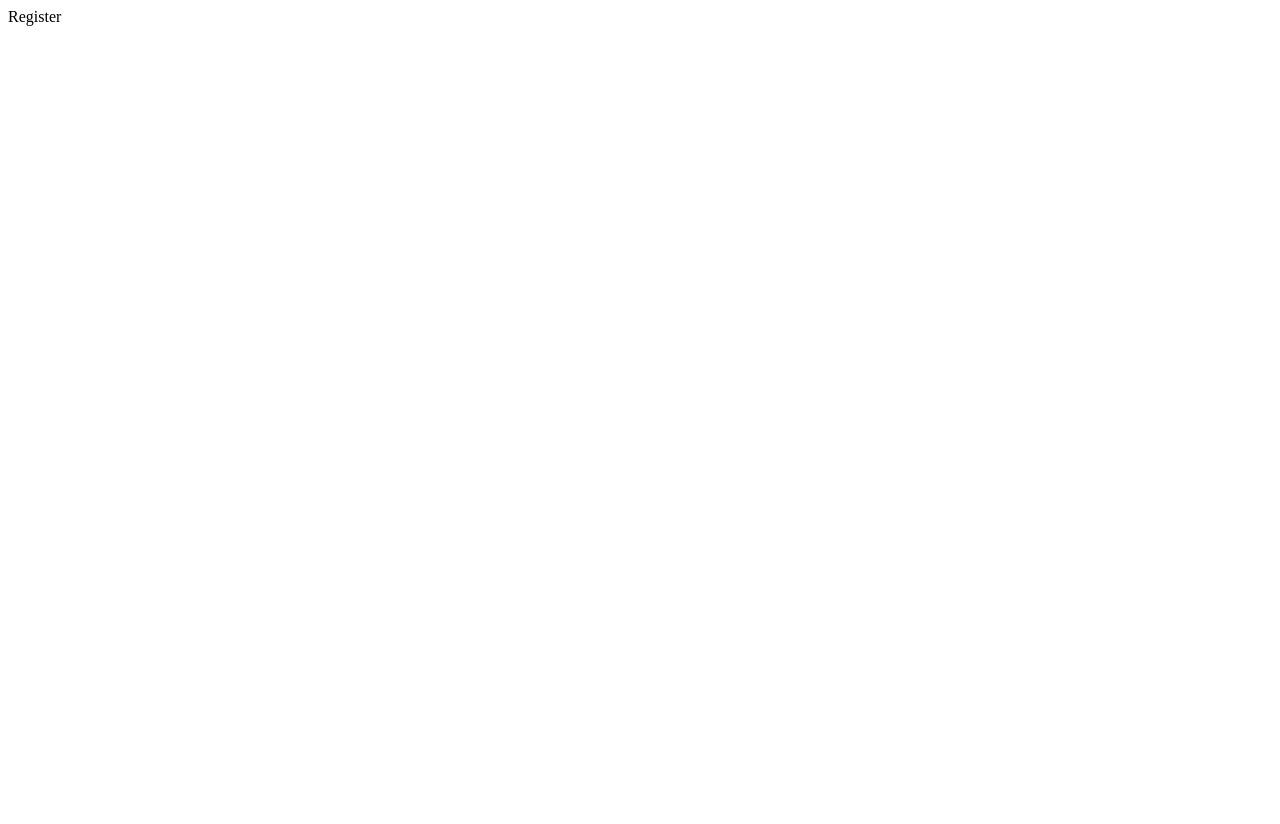
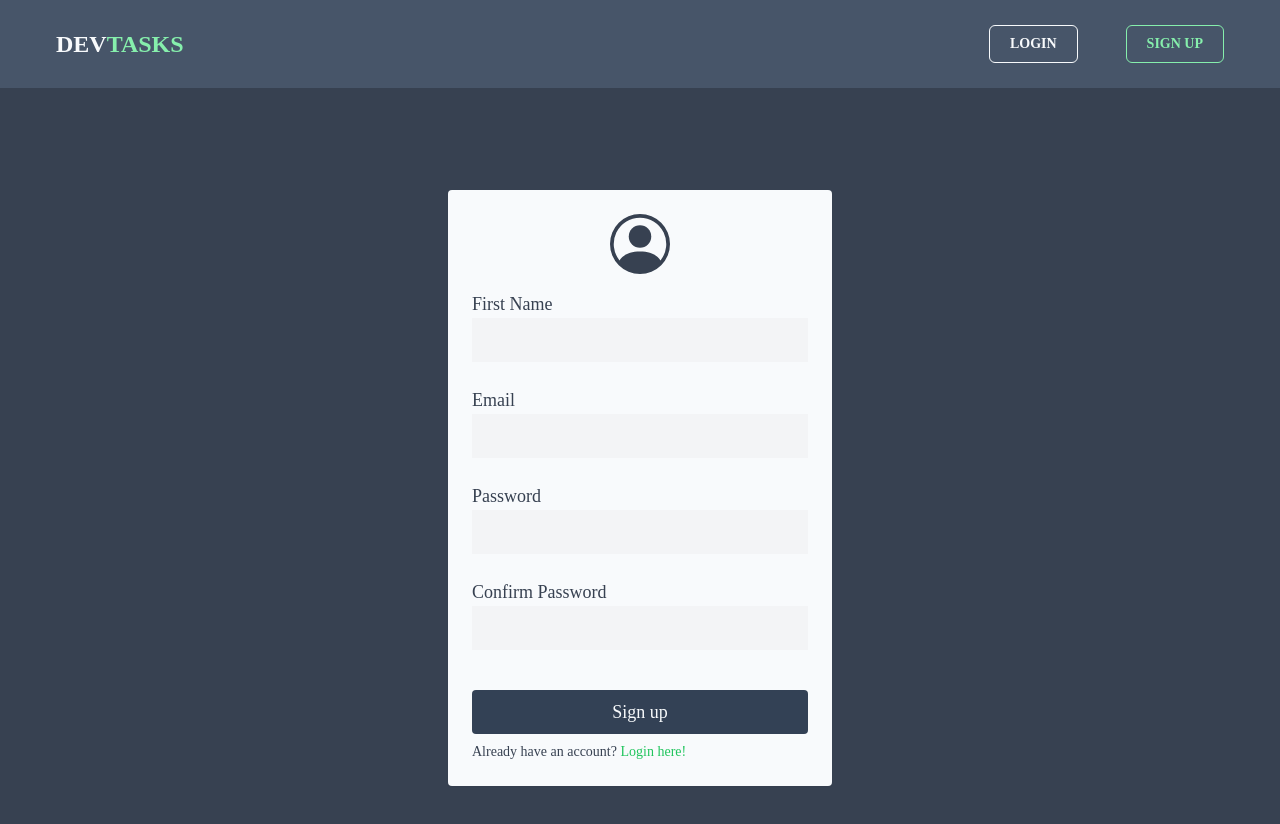
Before and after one commit to Hoshhh/dev-tasks, a React (Create React App) app in the folder frontend/: page /register in a window 1280 px wide. Shown: the top 824 px of the page. Before the commit the page ends 800 px from the top, so only its background shows below. Built offline with nearby package versions, Linux system fonts and the light colour scheme.

Commit message:
Setup the nav, register page, and login page

```diff
--- a/frontend/package.json
+++ b/frontend/package.json
@@ -38,5 +38,10 @@
       "last 1 firefox version",
       "last 1 safari version"
     ]
+  },
+  "devDependencies": {
+    "autoprefixer": "^10.4.13",
+    "postcss": "^8.4.20",
+    "tailwindcss": "^3.2.4"
   }
 }
--- /dev/null
+++ b/frontend/postcss.config.js
@@ -0,0 +1,6 @@
+module.exports = {
+  plugins: {
+    tailwindcss: {},
+    autoprefixer: {},
+  },
+}
--- a/frontend/src/App.js
+++ b/frontend/src/App.js
@@ -1,4 +1,5 @@
 import { BrowserRouter as Router, Routes, Route } from 'react-router-dom'
+import Header from './components/Header'
 import Dashboard from './pages/Dashboard'
 import Login from './pages/Login'
 import Register from './pages/Register'
@@ -7,7 +8,8 @@ function App() {
   return (
     <>
       <Router>
-        <div>
+        <div className='container'>
+          <Header />
           <Routes>
             <Route path='/' element={<Dashboard />} />
             <Route path='/login' element={<Login />} />
--- a/frontend/src/components/Header.jsx
+++ b/frontend/src/components/Header.jsx
@@ -1,9 +1,26 @@
-import { FaSignInAlt, FaSignOutAlt, FaUser } from 'react-icons/fa'
+import { FaBars, FaDev } from 'react-icons/fa'
 import {Link} from 'react-router-dom'
 
 function Header() {
   return (
-    <header>Header</header>
+    <header className='bg-slate-600'>
+        <nav className='container flex items-center py-6 px-14'>
+            <div className='flex py-1 text-2xl font-bold text-slate-50 items-center'>
+                DEV<span className='text-green-300'>TASKS</span>
+            </div>
+            <div className='hidden sm:flex flex-1 justify-end item-center gap-12 uppercase text-sm font-semibold'>
+                <Link to='/login'>
+                    <button type='button' className='text-slate-50 rounded-md border border-slate-50 px-5 py-2 uppercase hover:text-white hover:border-white'>Login</button>
+                </Link>
+                <Link to='/register'>
+                    <button type='button' className='text-green-300 rounded-md border border-green-300 px-5 py-2 uppercase hover:text-green-200 hover:border-green-200'>Sign Up</button>
+                </Link>
+            </div>
+            <div className='flex sm:hidden flex-1 justify-end'>
+                <FaBars className='text-2xl text-slate-50'/>
+            </div>
+        </nav>
+    </header>
   )
 }
 
--- a/frontend/src/index.css
+++ b/frontend/src/index.css
@@ -0,0 +1,23 @@
+@tailwind base;
+@tailwind components;
+@tailwind utilities;
+
+@import url('https://fonts.googleapis.com/css2?family=Poppins:wght@100;200;300;400;500;600;700&family=Source+Sans+Pro:wght@400;600;700&display=swap');
+
+body{
+    font-family: 'font-Poppins';
+}
+
+@layer base {
+    #__next {
+        @apply contents;
+    }
+
+    html {
+        @apply h-full scroll-smooth antialiased;
+    }
+
+    body {
+        @apply bg-gray-700
+    }
+}
--- a/frontend/src/pages/Login.jsx
+++ b/frontend/src/pages/Login.jsx
@@ -1,8 +1,67 @@
-
+import { BsPersonCircle } from 'react-icons/bs'
+import { Link } from 'react-router-dom'
+import { useState } from 'react'
 
 function Login() {
+  const [formData, setFormData] = useState({
+        email: '',
+        password: '',
+
+    })
+
+    const { email, password } = formData;
+
+    const onChange = (e) => {
+        setFormData((prevState) => ({
+            ...prevState,
+            [e.target.name]: e.target.value,
+        }))
+    }
+
+    const onSubmit = (e) => {
+        e.preventDefault()
+    }
+
   return (
-    <div>Login</div>
+    <div className="flex justify-center items-center h-screen text-slate-50 bg-gray-700">
+      <form action="" onSubmit={onSubmit}>
+        <div className="bg-slate-50 w-96 p-6 rounded shadow-sm text-gray-700 text-lg font-medium">
+          <div className="flex items-center justify-center mb-4 text-6xl">
+            <BsPersonCircle />
+          </div>
+
+          <div className="flex flex-col">
+            <label htmlFor="">Email</label>
+            <input
+              className="w_full py-2 bg-gray-100 px-1 outline-none mb-6"
+              type="email"
+              id="email"
+              name="email"
+              value={email}
+              onChange={onChange}
+            />
+          </div>
+
+          <div className="flex flex-col">
+            <label htmlFor="">Password</label>
+            <input
+              className="w_full py-2 bg-gray-100 px-1 outline-none mb-6"
+              type="password"
+              id="password"
+              name="password"
+              value={password}
+              onChange={onChange}
+            />
+          </div>
+
+          <button type="submit" className="bg-slate-700 w-full text-slate-50 py-2 rounded hover:bg-slate-500 transition-colors mt-4 mb-2">Login</button>
+          <div className="text-sm">
+            Don't have an account?
+            <Link className="text-green-500 hover:text-green-300" href="/register"> Sign up here!</Link>
+          </div>
+        </div>
+      </form>
+    </div>
   )
 }
 
--- a/frontend/src/pages/Register.jsx
+++ b/frontend/src/pages/Register.jsx
@@ -1,8 +1,92 @@
-
+import { BsPersonCircle } from 'react-icons/bs'
+import { Link } from 'react-router-dom'
+import { useState } from 'react'
 
 function Register() {
+    const [formData, setFormData] = useState({
+        name: '',
+        email: '',
+        password: '',
+        password2: ''
+    })
+
+    const { name, email, password, password2 } = formData;
+
+    const onChange = (e) => {
+        setFormData((prevState) => ({
+            ...prevState,
+            [e.target.name]: e.target.value,
+        }))
+    }
+
+    const onSubmit = (e) => {
+        e.preventDefault()
+    }
+
   return (
-    <div>Register</div>
+    <div className="flex justify-center items-center h-screen text-slate-50 bg-gray-700">
+      <form action="" onSubmit={onSubmit}>
+        <div className="bg-slate-50 w-96 p-6 rounded shadow-sm text-gray-700 text-lg font-medium">
+          <div className="flex items-center justify-center mb-4 text-6xl">
+            <BsPersonCircle />
+          </div>
+
+          <div className="flex flex-col">
+            <label htmlFor="">First Name</label>
+            <input
+              className="w_full py-2 bg-gray-100 px-1 outline-none mb-6"
+              type="text"
+              id="name"
+              name="name"
+              value={name}
+              onChange={onChange}
+            />
+          </div>
+
+          <div className="flex flex-col">
+            <label htmlFor="">Email</label>
+            <input
+              className="w_full py-2 bg-gray-100 px-1 outline-none mb-6"
+              type="email"
+              id="email"
+              name="email"
+              value={email}
+              onChange={onChange}
+            />
+          </div>
+
+          <div className="flex flex-col">
+            <label htmlFor="">Password</label>
+            <input
+              className="w_full py-2 bg-gray-100 px-1 outline-none mb-6"
+              type="password"
+              id="password"
+              name="password"
+              value={password}
+              onChange={onChange}
+            />
+          </div>
+
+          <div className="flex flex-col">
+            <label htmlFor="">Confirm Password</label>
+            <input
+              className="w_full py-2 bg-gray-100 px-1 outline-none mb-6"
+              type="password"
+              id="password2"
+              name="password2"
+              value={password2}
+              onChange={onChange}
+            />
+          </div>
+
+          <button type="submit" className="bg-slate-700 w-full text-slate-50 py-2 rounded hover:bg-slate-500 transition-colors mt-4 mb-2">Sign up</button>
+          <div className="text-sm">
+            Already have an account?
+            <Link className="text-green-500 hover:text-green-300" href="/login"> Login here!</Link>
+          </div>
+        </div>
+      </form>
+    </div>
   )
 }
 
--- /dev/null
+++ b/frontend/tailwind.config.js
@@ -0,0 +1,21 @@
+/** @type {import('tailwindcss').Config} */
+module.exports = {
+  content: [
+    "./src/**/*.{js,jsx,ts,tsx}",
+  ],
+  theme: {
+    extend: {},
+    fontFamily: {
+      Poppins: ["Poppins, sans-serif"],
+    },
+    container: {
+      center: true,
+      screens: {
+        lg: "1124",
+        xl: "1124",
+        "2xl": "1124",
+      }
+    }
+  },
+  plugins: [],
+}
```
Also changed, not shown: 2 other files (tests, documents, lock files or other folders).
